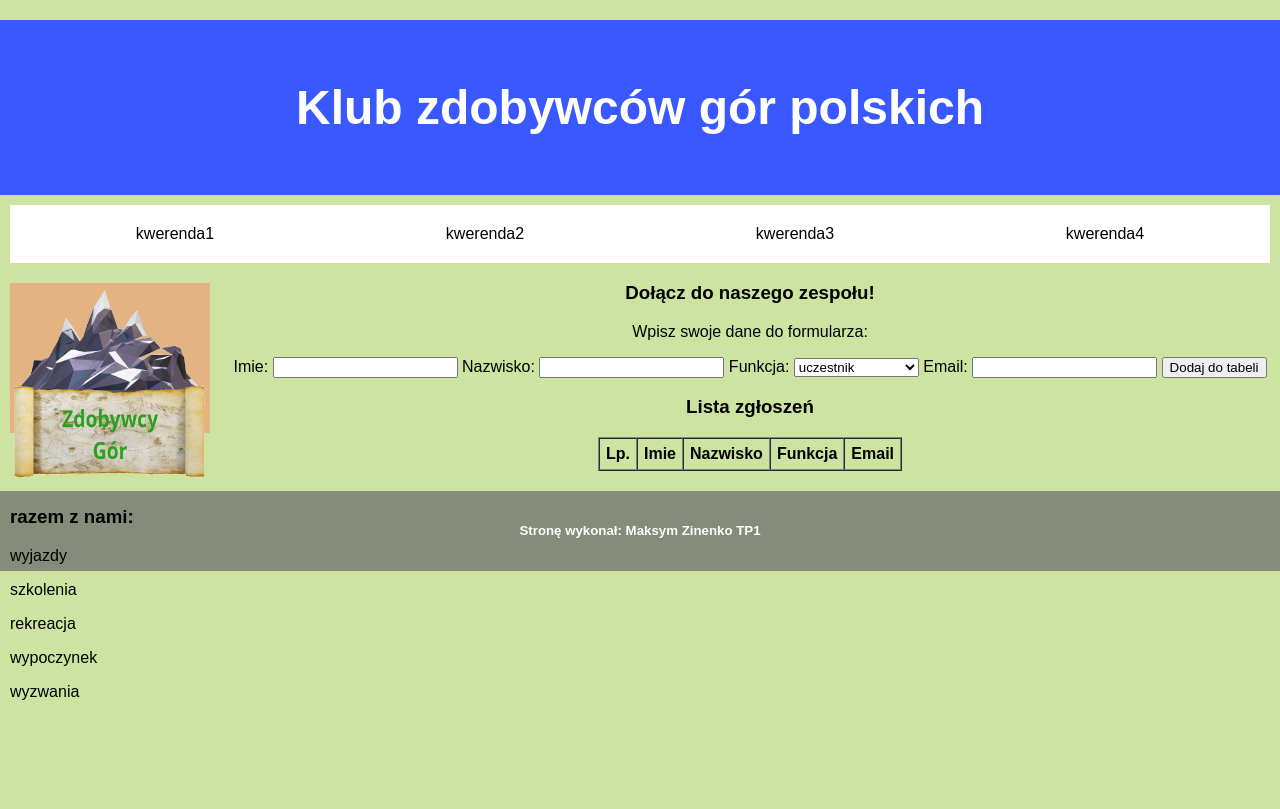
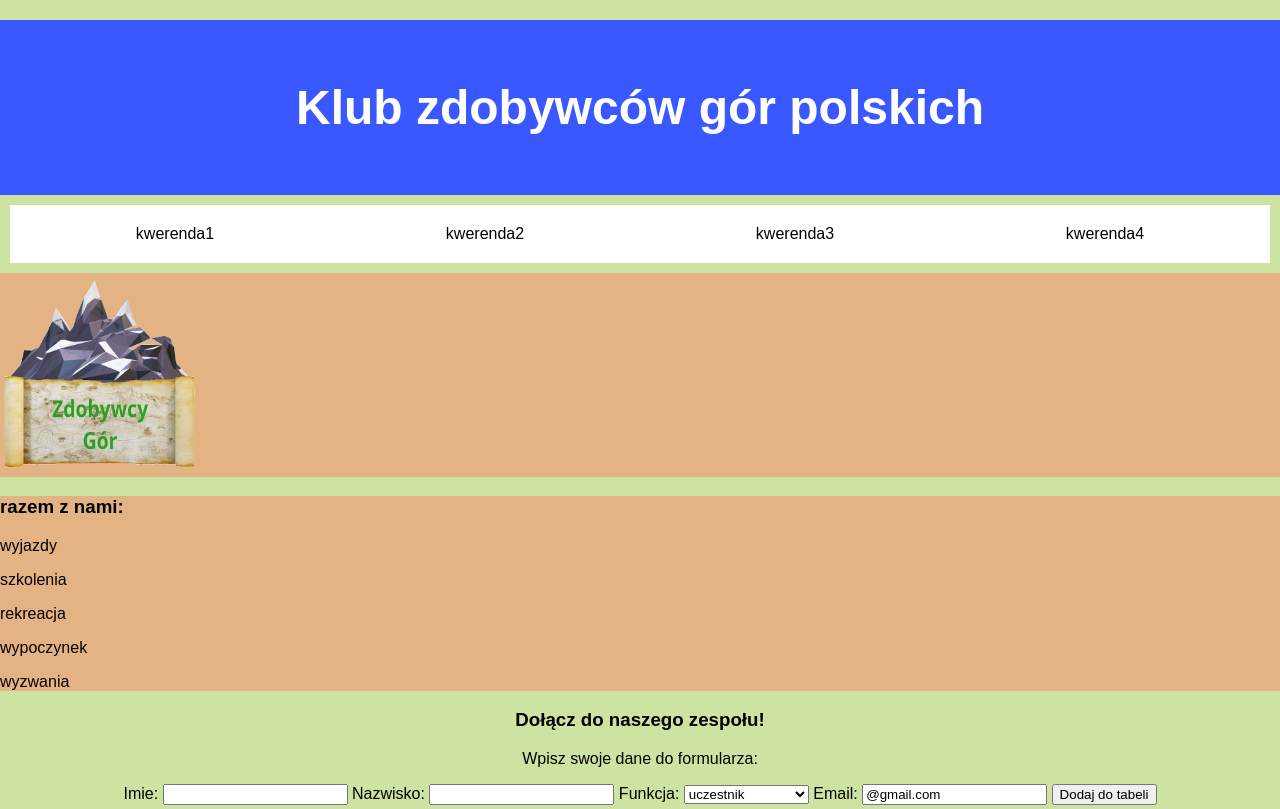
Before and after one commit to Kyatomochia/INF03-01_09, a plain HTML site: page index.html in a window 1280 px wide. Shown: the top 809 px of the page. Drawn offline with Linux system fonts and the light colour scheme.

Commit message:
Refactor index.html with style and structure updates
Updated the HTML structure and styles, added a background color to specific divs.

```diff
--- a/index.html
+++ b/index.html
@@ -15,8 +15,9 @@
         <p style="padding: 10px; margin: auto;" style="text-align: center;">kwerenda3</p>
         <p style="padding: 10px; margin: auto;" style="text-align: center;">kwerenda4</p>
         </div>
-        <div style="float: left;" class="zdjecie">
-            <img src="logo.png" alt="Logo Klubu Zdobywców Gór Polskich" width="200" height="200">
+        <div style="background-color: rgba(233, 169, 126, 0.808);" class="div3">
+            <img src="logo.png" alt="Logo Klubu Zdobywców Gór Polskich" width="200" height="200"></div>
+            <div style="background-color: rgba(233, 169, 126, 0.808);" class="div4">
             <h3><strong>razem z nami:</strong></h3>
             <p>wyjazdy</p>
             <p>szkolenia</p>
@@ -43,7 +44,7 @@
                 <option>ratownik</option>
             </select>
             <label for="email">Email:</label>
-            <input type="email" id="email" name="email" required>
+            <input type="email" id="email" name="email" value="@gmail.com" required>
             <input type="submit" value="Dodaj do tabeli">
 
         </form>
```
